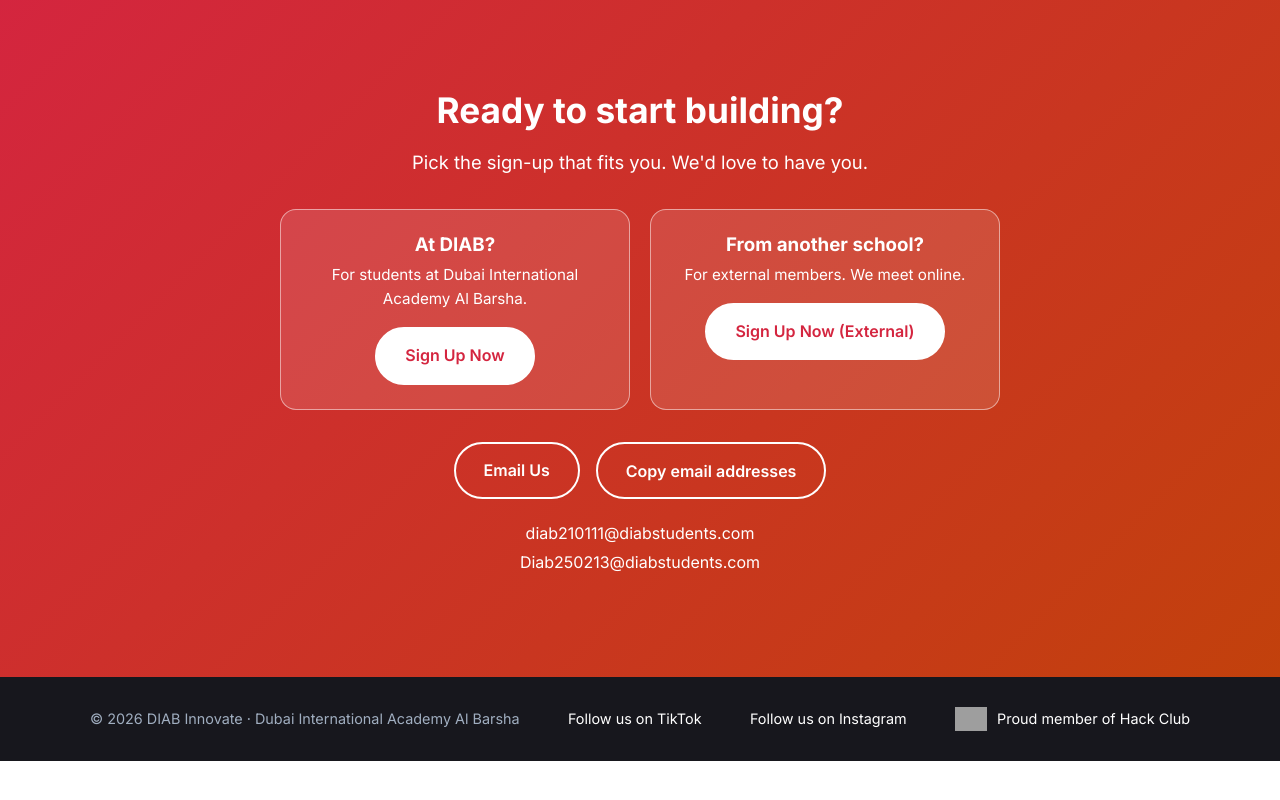
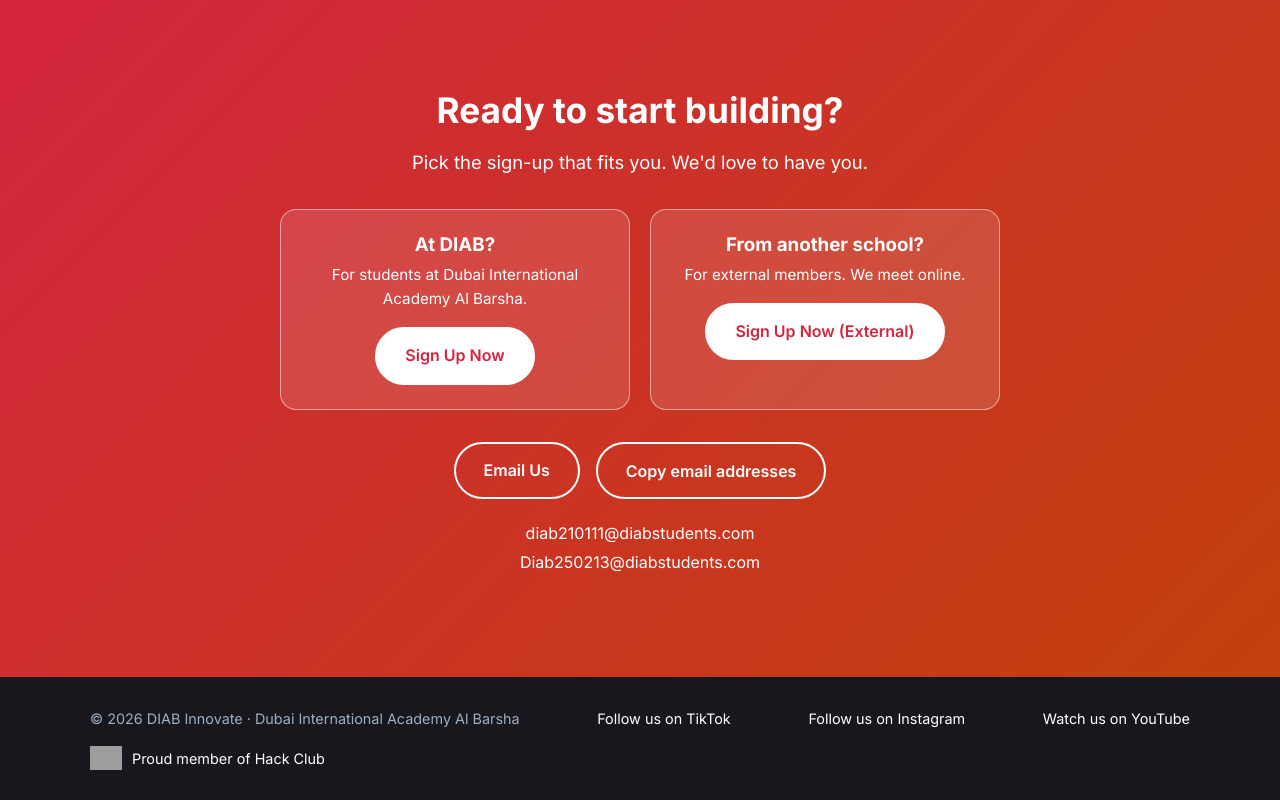
Before and after one commit to Innovate-DIAB/website-hackclub, a plain HTML site: page index.html in a window 1280 px wide. Shown: the part 8530-9330 px from the top of the page. Before the commit the page ends 9291 px from the top, so only its background shows below. Drawn offline with Linux system fonts and the light colour scheme; grey boxes are pictures that could not be loaded.

Commit message:
Add YouTube link (@InnovateDIAB)
Co-Authored-By: Claude Sonnet 5.5 <noreply@anthropic.com>

```diff
--- a/index.html
+++ b/index.html
@@ -313,6 +313,7 @@
       <p>© <span id="year"></span> DIAB Innovate · Dubai International Academy Al Barsha</p>
       <a href="https://www.tiktok.com/@innovatediab" target="_blank" rel="noopener" class="footer-hc">Follow us on TikTok</a>
       <a href="https://www.instagram.com/innovateat_diab/" target="_blank" rel="noopener" class="footer-hc">Follow us on Instagram</a>
+      <a href="https://www.youtube.com/@InnovateDIAB" target="_blank" rel="noopener" class="footer-hc">Watch us on YouTube</a>
       <a href="https://hackclub.com" target="_blank" rel="noopener" class="footer-hc">
         <img src="https://assets.hackclub.com/icon-rounded.svg" alt="Hack Club logo">
         Proud member of Hack Club
```
Also changed, not shown: signup.html (+1 -0 lines).
